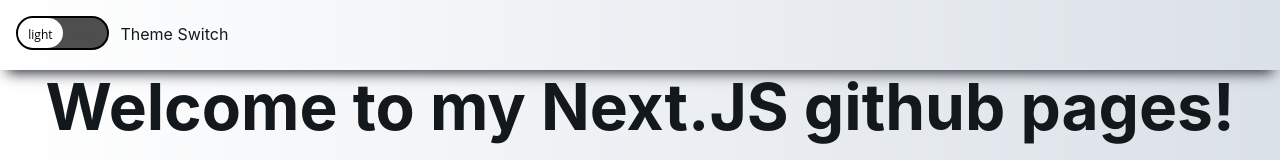
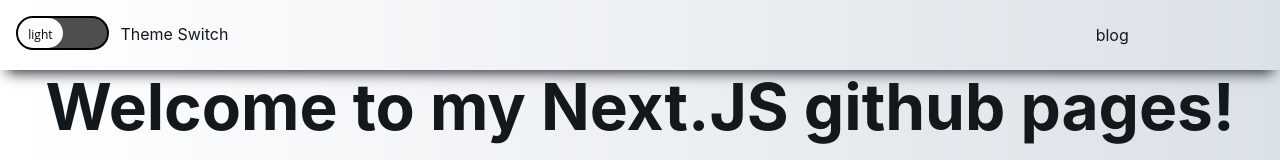
Before and after one commit to PedroMarquetti/PedroMarquetti.github.io, a Next.js app: page / in a window 1280 px wide. Shown: the top 160 px of the page. Built offline with nearby package versions, Linux system fonts and the light colour scheme.

Commit message:
moved files for better organisation

```diff
--- a/components/navbar/Dropdown.tsx
+++ b/components/navbar/Dropdown/Dropdown.tsx
@@ -1,6 +1,6 @@
 import React from "react";
-import { Dropdowntype } from "../../types/types";
-import styles from "../../styles/Nav.module.css";
+import { Dropdowntype } from "../../../types/types";
+import styles from "../../../styles/Nav.module.css";
 
 export default function Dropdown(props: {
 	dropDown: Dropdowntype["type"];
@@ -35,10 +35,7 @@ export default function Dropdown(props: {
 	//         </ul>
 	//     );
 	switch (dropDown) {
-		case "":
-			return <></>;
 		default:
 			return <></>;
 	}
-	return <></>;
 }
--- a/components/navbar/Navbar.tsx
+++ b/components/navbar/Navbar.tsx
@@ -1,7 +1,7 @@
 import React, { useState } from "react";
-import Dropdown from "./Dropdown";
+import Dropdown from "./Dropdown/Dropdown";
 import { Dropdowntype } from "../../types/types";
-import Topnav from "./Topnav";
+import Topnav from "./Topnav/Topnav";
 import styles from "../../styles/Nav.module.css";
 
 export default function Navbar(props: { handleClick: any }) {
--- a/components/navbar/Item.tsx
+++ b/components/navbar/Topnav/Item.tsx
@@ -1,4 +1,4 @@
-import styles from "../../styles/Nav.module.css";
+import styles from "../../../styles/Nav.module.css";
 
 export default function Item(props: {
 	id: string; // will be accessed by dropdown
--- a/components/navbar/Topnav.tsx
+++ b/components/navbar/Topnav/Topnav.tsx
@@ -1,6 +1,6 @@
-import { Dropdowntype } from "../../types/types";
-import styles from "../../styles/Nav.module.css";
-import Switch from "../switch/Switch";
+import { Dropdowntype } from "../../../types/types";
+import styles from "../../../styles/Nav.module.css";
+import Switch from "../../switch/Switch";
 import Item from "./Item"; // list item for top nav
 
 export default function Topnav(props: {
@@ -27,6 +27,7 @@ export default function Topnav(props: {
 			<li className={styles.item} style={{ width: 13 }}>
 				<Switch></Switch>
 			</li>
+			<Item id='Blog' handleHover={handleHover} text='blog'></Item>
 		</ul>
 	);
 }
```
